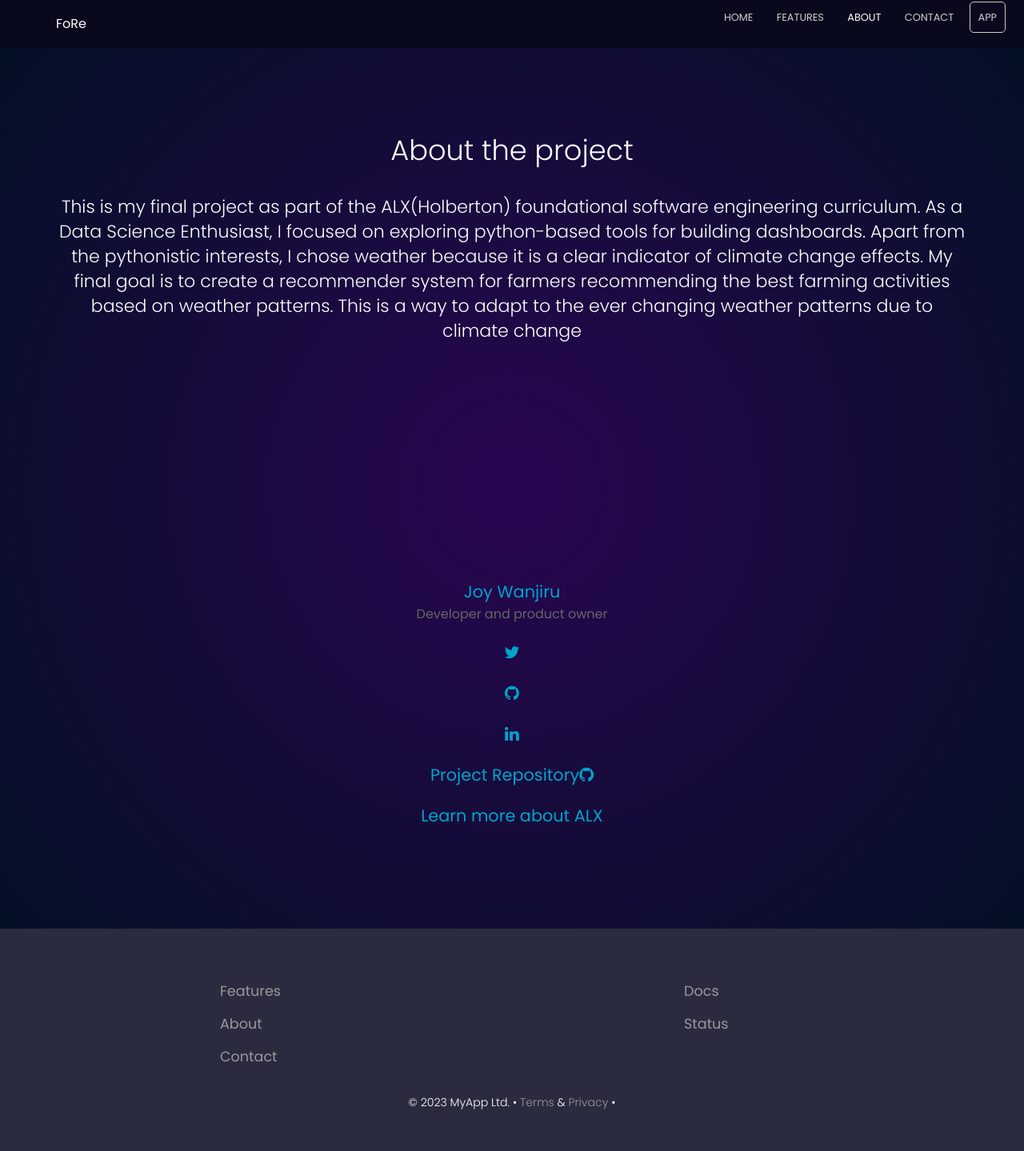
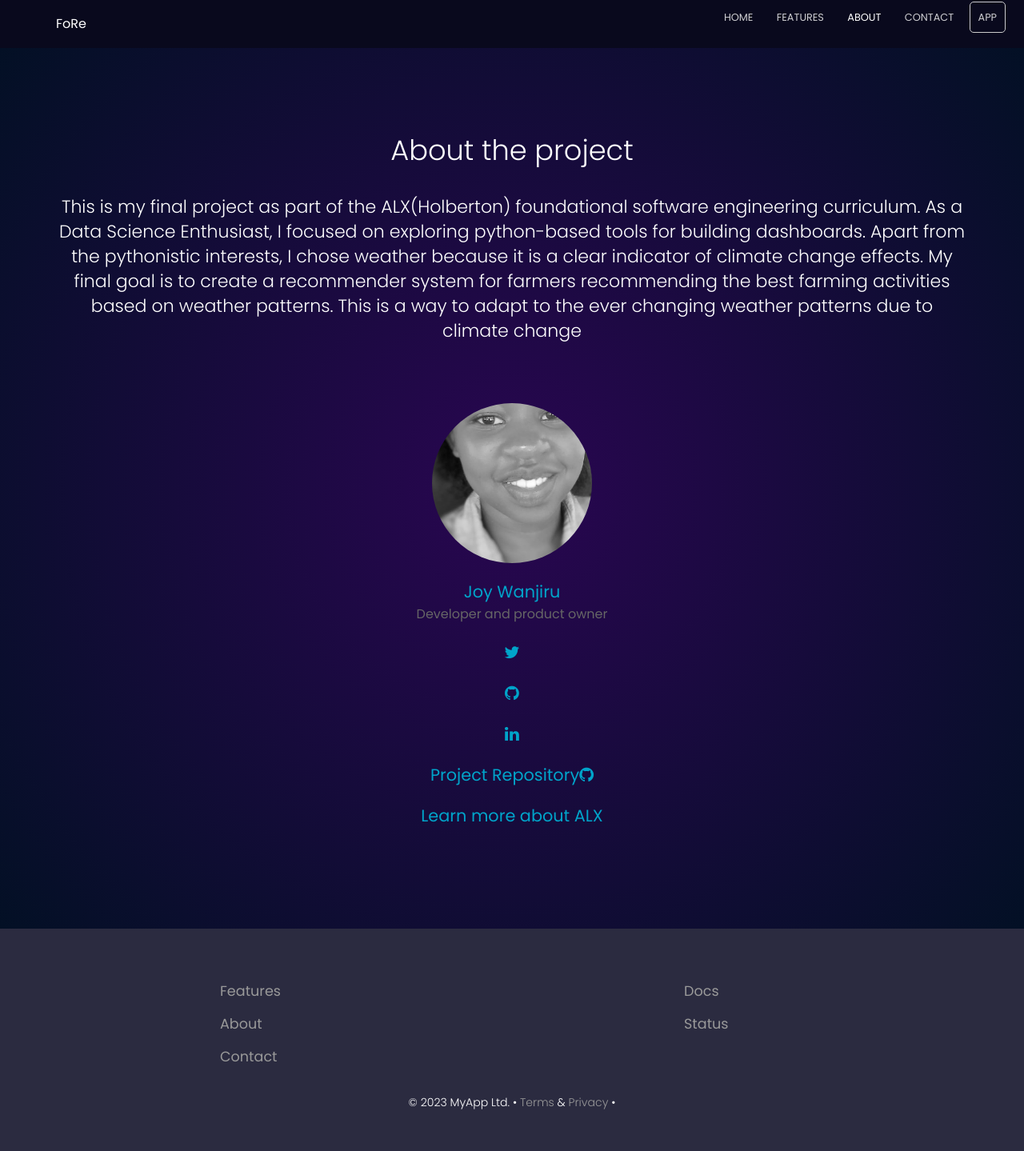
Before and after one commit to Her-o1/my_landing_page, a Jekyll site: the page built from about.html, in a window 1280 px wide. Shown: the whole page at 80% size. Built offline with Jekyll 4.4.1, drawn with Linux system fonts in a browser that asks for light colours.

Commit message:
Update about.html

```diff
--- a/about.html
+++ b/about.html
@@ -9,7 +9,7 @@ description: >-
 <ul class="staff">
 	{% for person in site.staff_members %}
 		<li>
-			<div class="square-image"><img src="./Joy.jpg"/></div>
+			<div class="square-image"><img src="{{ site.baseurl }}/Joy.jpg"/></div>
 			<div class="name"><a target="_blank" href="https://twitter.com/wannjiru7">{{ person.name }}</a></div>
 			<div class="position">{{ person.position }}</div>
 			<div class="name"><a target="_blank" href="https://twitter.com/wannjiru7"><i class="fa fa-twitter" aria-hidden="true"></i></a></a></div>
```
